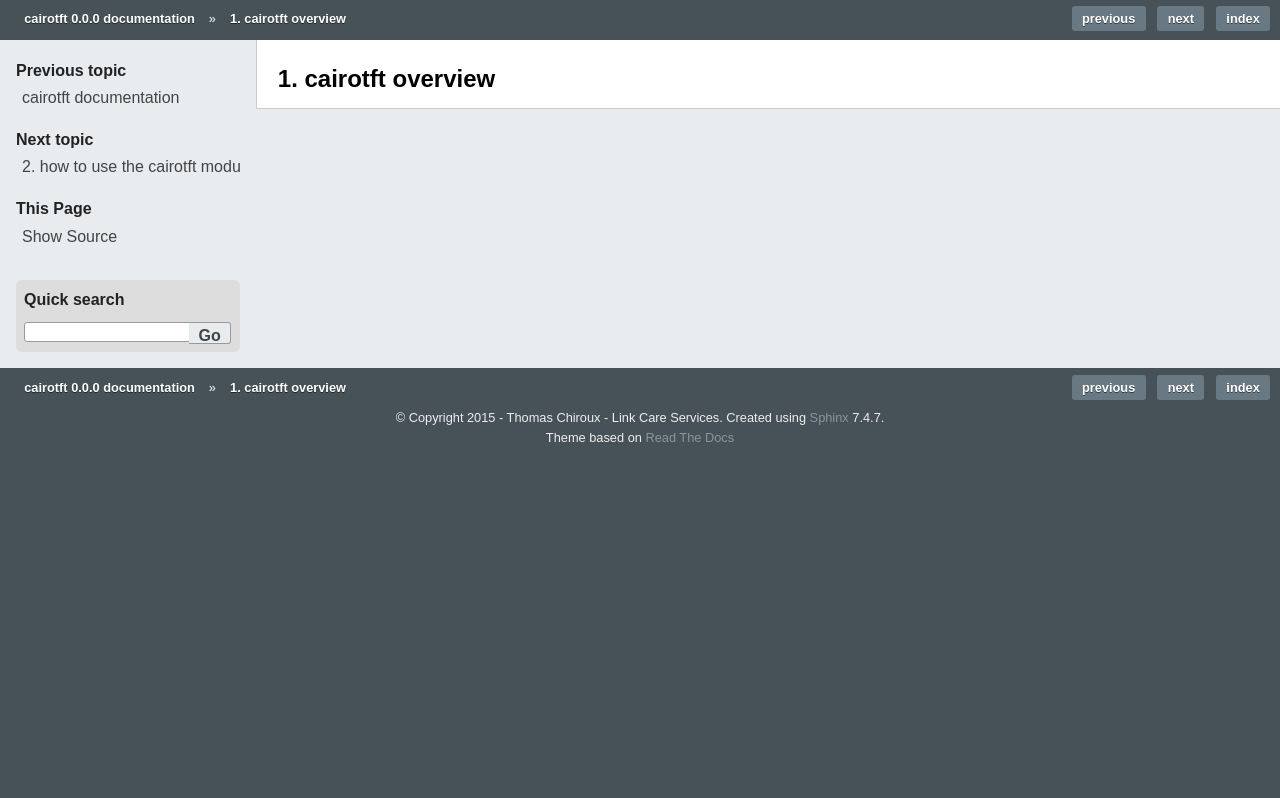
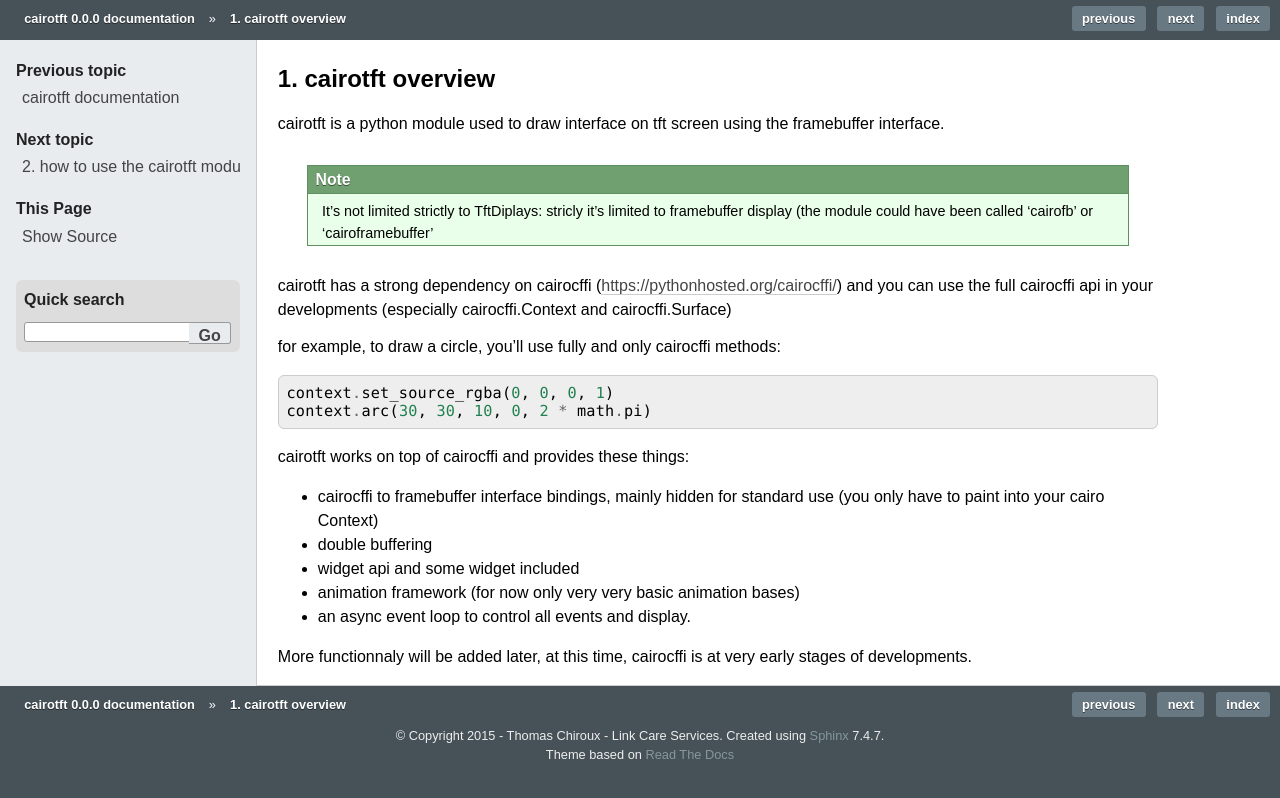
Before and after one commit to LinkCareServices/cairotft, a Sphinx documentation site: the page built from docs/overview.rst, in a window 1280 px wide. Shown: the top 798 px of the page. Built offline with Sphinx 7.4.7, drawn with Linux system fonts in a browser that asks for light colours; pages that are not in the unit, such as notebooks, are missing from menus.

Commit message:
updated documentation

```diff
--- a/docs/overview.rst
+++ b/docs/overview.rst
@@ -1,2 +1,34 @@
 cairotft overview
 =================
+
+cairotft is a python module used to draw interface on
+tft screen using the framebuffer interface.
+
+.. note:: It's not limited strictly to TftDiplays: stricly it's limited to
+    framebuffer display (the module could have been called 'cairofb' or
+    'cairoframebuffer'
+
+cairotft has a strong dependency on cairocffi
+(https://pythonhosted.org/cairocffi/) and you can use the full cairocffi api
+in your developments (especially cairocffi.Context and cairocffi.Surface)
+
+for example, to draw a circle, you'll use fully and only cairocffi methods::
+
+    context.set_source_rgba(0, 0, 0, 1)
+    context.arc(30, 30, 10, 0, 2 * math.pi)
+
+cairotft works on top of cairocffi and provides these things:
+
+* cairocffi to framebuffer interface bindings, mainly hidden for standard use
+  (you only have to paint into your cairo Context)
+
+* double buffering
+
+* widget api and some widget included
+
+* animation framework (for now only very very basic animation bases)
+
+* an async event loop to control all events and display.
+
+More functionnaly will be added later, at this time, cairocffi is at very early
+stages of developments.
```
